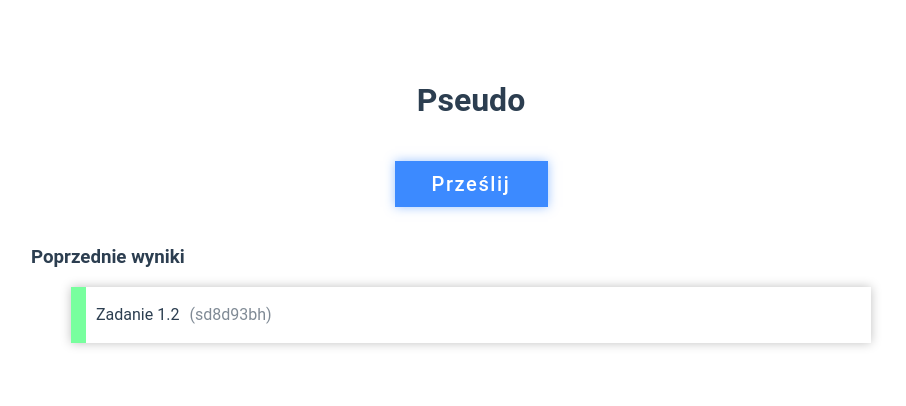
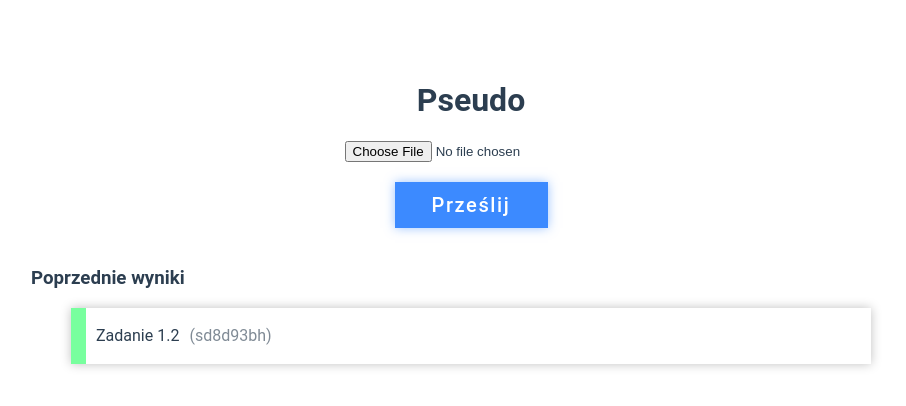
Before and after one commit to pniedzwiedzinski/pseudotest, a Vue app in the folder front/: page / in a window 1280 px wide. Shown: the top 406 px of the page, without its empty margins (169-1075 px from the left). Built offline with nearby package versions, Linux system fonts and the light colour scheme.

Commit message:
Add sample fetch

```diff
--- a/front/src/App.vue
+++ b/front/src/App.vue
@@ -1,27 +1,47 @@
 <template>
   <div id="app">
     <h1>Pseudo</h1>
-    <Button text="Prześlij"/>
+    <input ref="file" type="file">
+    <Button @click.native="send" text="Prześlij"/>
     <History/>
   </div>
 </template>
 
 <script>
-import Button from './components/Button.vue'
-import History from './components/History.vue'
+import Button from "./components/Button.vue";
+import History from "./components/History.vue";
+
+const host = "http://ec2-52-29-167-193.eu-central-1.compute.amazonaws.com";
 
 export default {
-  name: 'app',
+  name: "app",
   components: {
     Button,
     History
+  },
+  methods: {
+    send: function() {
+      if (this.$refs["file"].files) {
+        let formData = new FormData();
+        formData.append("file", this.$refs["file"].files[0]);
+        formData.append("task", "add");
+        fetch(host + "/submit/", { method: "POST", body: formData })
+          .then(r => r.json())
+          .then(response => {
+            if (response.status == "success") {
+              console.log(response.message);
+            }
+          })
+          .catch(err => console.log(err));
+      }
+    }
   }
-}
+};
 </script>
 
 <style>
 #app {
-  font-family: 'Roboto', Helvetica, Arial, sans-serif;
+  font-family: "Roboto", Helvetica, Arial, sans-serif;
   -webkit-font-smoothing: antialiased;
   -moz-osx-font-smoothing: grayscale;
   text-align: center;
```
